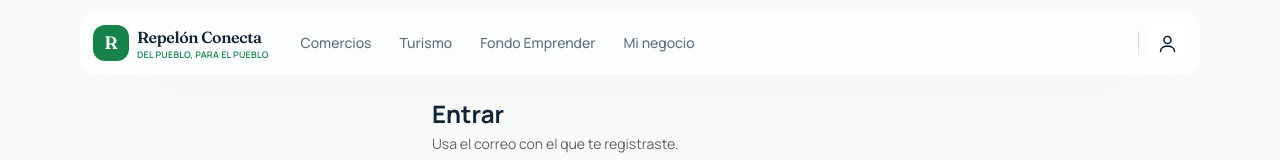
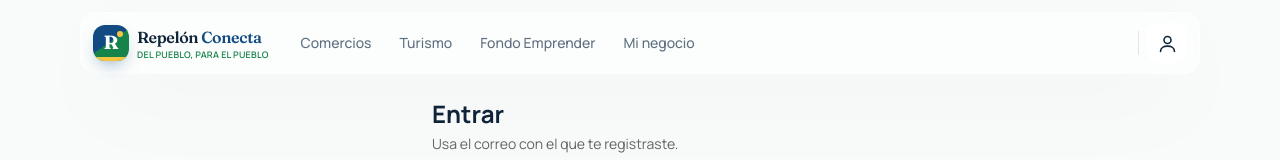
Before and after one commit to Danilo0528/Repelon-Conecta, a Next.js app in the folder ReplonConecta/frontend/: page /entrar in a window 1280 px wide. Shown: the top 160 px of the page. Built offline with nearby package versions, Linux system fonts and the light colour scheme; no server answers.

Commit message:
Refine Repelon brand interface

```diff
--- a/ReplonConecta/frontend/src/app/globals.css
+++ b/ReplonConecta/frontend/src/app/globals.css
@@ -90,6 +90,48 @@ body {
 
 @utility shadow-leaf {
 	box-shadow: var(--shadow-leaf);
+}
+
+/* Sello de marca: azul del río, amarillo del sol y verde del campo. */
+.brand-mark {
+	position: relative;
+	display: grid;
+	height: 2.25rem;
+	width: 2.25rem;
+	flex-shrink: 0;
+	place-items: center;
+	overflow: hidden;
+	border-radius: 0.75rem;
+	background: linear-gradient(145deg, var(--color-azul) 0 47%, var(--color-leaf) 47% 100%);
+	box-shadow: 0 8px 18px -8px rgba(18, 75, 130, 0.65);
+}
+
+.brand-mark::after {
+	position: absolute;
+	inset: auto 0 0;
+	height: 0.24rem;
+	background: var(--color-amarillo);
+	content: "";
+}
+
+.brand-mark__sun {
+	position: absolute;
+	top: 0.35rem;
+	right: 0.35rem;
+	height: 0.4rem;
+	width: 0.4rem;
+	border-radius: 999px;
+	background: var(--color-amarillo);
+}
+
+.brand-mark__letter {
+	position: relative;
+	z-index: 1;
+	font-family: var(--font-display);
+	font-size: 1.2rem;
+	font-weight: 700;
+	line-height: 1;
+	color: white;
 }
 
 /* ====================================================================
--- a/ReplonConecta/frontend/src/components/HeaderConecta.tsx
+++ b/ReplonConecta/frontend/src/components/HeaderConecta.tsx
@@ -119,12 +119,13 @@ export default function HeaderConecta() {
 					className="flex shrink-0 items-center gap-2"
 					aria-label="Repelón Conecta, inicio"
 				>
-					<span className="grid size-9 shrink-0 place-items-center rounded-xl bg-leaf font-display text-lg font-semibold text-white">
-						R
+					<span className="brand-mark" aria-hidden="true">
+						<span className="brand-mark__sun" />
+						<span className="brand-mark__letter">R</span>
 					</span>
 					<span className="leading-tight">
 						<span className="block font-display text-base font-semibold tracking-tight text-ink">
-							Repelón Conecta
+							Repelón <span className="text-azul">Conecta</span>
 						</span>
 						<span className="block text-[9px] font-semibold uppercase tracking-wide text-leaf">
 							del pueblo, para el pueblo
```
